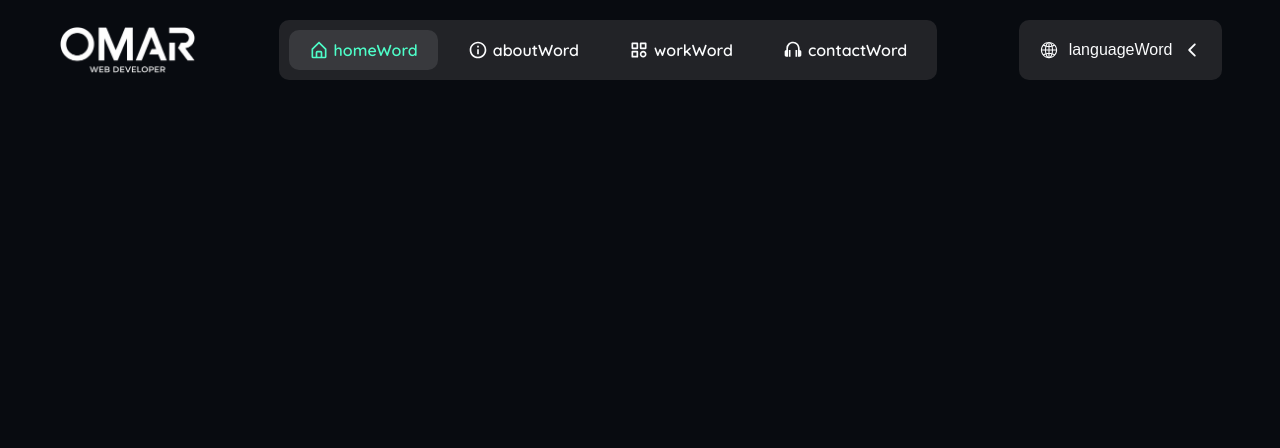
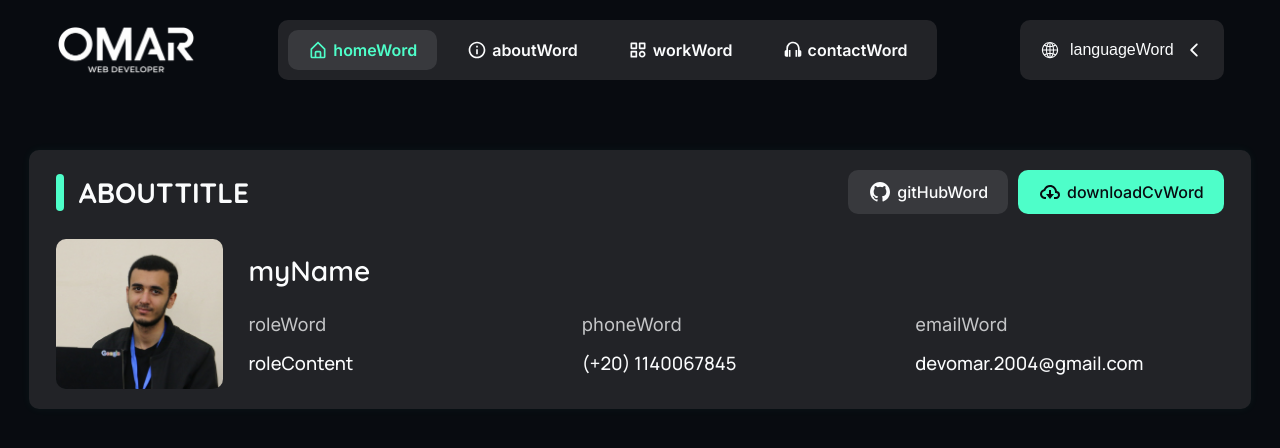
Before and after one commit to Dev-Omar-Kh/Portfolio, a React (Vite) app: page / in a window 1280 px wide. Shown: the top 448 px of the page. Built offline with nearby package versions, Linux system fonts and the light colour scheme.

Commit message:
Add Main Section

```diff
--- a/src/Components/Header/header.module.css
+++ b/src/Components/Header/header.module.css
@@ -1,12 +1,18 @@
 .container{
 
+    position: sticky;
+    top: 0;
+    left: 0;
     width: 100%;
+    padding: 20px 2.25%;
     display: flex;
     flex-wrap: wrap;
     align-items: center;
     justify-content: space-between;
     gap: 25px;
-    font-family: "Quicksand", serif;
+    font-family: "Inter", serif;
+    background-color: var(--black-color);
+    z-index: 100;
 
 }
 
@@ -103,7 +109,7 @@
 .nav{
 
     padding: 10px;
-    font-family: "Quicksand", serif;
+    font-family: "Inter", serif;
     border-radius: 10px;;
     background-color: var(--light-black-color);
 
@@ -258,8 +264,7 @@
         position: fixed;
         padding: 20px 4.5%;
         left: 0;
-        /* top: 89px; */
-        top: 79px;
+        top: 80px;
         width: 100%;
         height: calc(100vh - 90px);
         border-radius: 0;
@@ -273,7 +278,7 @@
 
     .display_nav{
 
-        top: 89px;
+        top: 90px;
         opacity: 1;
         visibility: visible;
 
--- /dev/null
+++ b/src/Components/Title/Title.jsx
@@ -0,0 +1,47 @@
+import React, { useEffect, useRef, useState } from 'react';
+import PropTypes from 'prop-types';
+
+import titleCSS from './title.module.css';
+import { useTranslation } from 'react-i18next';
+
+export default function Title({title}) {
+
+    const {i18n} = useTranslation();
+
+    // ====== count-element-height ====== //
+
+    const titleRef = useRef(null);
+    const [lineHeight, setLineHeight] = useState(0);
+
+    useEffect(() => {
+
+        const handleResize = () => {
+
+            setLineHeight(titleRef.current?.clientHeight || 0);
+
+        };
+
+        window.addEventListener('resize', handleResize);
+        handleResize();
+
+        return () => window.removeEventListener('resize', handleResize);
+
+    }, [title, i18n.language]);
+
+    return <React.Fragment>
+
+        <div className={titleCSS.container}>
+
+            <span style={{height: lineHeight}} className={titleCSS.line}></span>
+
+            <h3 ref={titleRef}>{title}</h3>
+
+        </div>
+
+    </React.Fragment>
+
+}
+
+Title.propTypes = {
+    title: PropTypes.string.isRequired,
+};
--- /dev/null
+++ b/src/Components/Title/title.module.css
@@ -0,0 +1,29 @@
+.container{
+
+    height: fit-content;
+    display: flex;
+    align-items: center;
+    gap: 15px;
+
+}
+
+.container .line{
+
+    display: inline-block;
+    width: 7.5px;
+    border-radius: 20px;
+    background-color: var(--light-green-color);
+
+}
+
+.container h3{
+
+    padding: 2.5px 0px;
+    font-size: 1.75rem;
+    font-weight: 700;
+    /* letter-spacing: 1.5px; */
+    text-transform: uppercase;
+    color: var(--white-color);
+    font-family: "Quicksand", serif;
+
+}
--- a/src/Components/Translation-Button/TrBtn.jsx
+++ b/src/Components/Translation-Button/TrBtn.jsx
@@ -95,7 +95,7 @@ export default function TrBtn() {
                         <span>{t('arabicWord')}</span>
                     </li>
                     <li className={i18n.language === 'en' ? trBtnCSS.tr_list_li_active : ''} onClick={() => changeLanguage('en')}>
-                        <Flag code="us" />
+                        <Flag code="gb" />
                         <span>{t('englishWord')}</span>
                     </li>
 
--- a/src/Components/Translation-Button/tr_btn.module.css
+++ b/src/Components/Translation-Button/tr_btn.module.css
@@ -52,6 +52,7 @@
     padding: 10px;
     border-radius: 10px;;
     background-color: var(--light-black-color);
+    box-shadow: 0px 0px 10px rgba(78, 254, 201, 0.05);
     overflow: hidden;
 
 }
--- /dev/null
+++ b/src/Pages/Main/Main.jsx
@@ -0,0 +1,84 @@
+import React from 'react';
+import Title from '../../Components/Title/Title';
+import { useTranslation } from 'react-i18next';
+import { BiCloudDownload, BiLogoGithub } from 'react-icons/bi';
+
+import mainCSS from './main.module.css';
+
+import myImg from '../../assets/Images/my_img.jpg';
+
+export default function Main() {
+
+    const {t, i18n} = useTranslation();
+
+    // ====== main-info-data ====== //
+
+    const infoData = [
+
+        {id:1, title: t('roleWord'), content: t('roleContent')},
+        {id:2, title: t('phoneWord'), content: "(+20) 1140067845"},
+        {id:3, title: t('emailWord'), content: "devomar.2004@gmail.com"},
+
+    ];
+
+    return <React.Fragment>
+
+        <main className={`parents_cont ${mainCSS.container}`}>
+
+            <div className={mainCSS.title_cont}>
+
+                <Title title={t('aboutTitle')} />
+
+                <div className={mainCSS.main_btns}>
+
+                    <a className={mainCSS.git_hub_link} href="https://github.com/Dev-Omar-Kh" target='_blank'>
+                        <BiLogoGithub />
+                        <p>{t('gitHubWord')}</p>
+                    </a>
+
+                    <a
+                        className={mainCSS.cv_link}
+                        href="https://drive.google.com/uc?export=download&id=1SAgA-kOxe7Co1jYdOS81SQdKqUDWw8Jc"
+                    >
+                        <BiCloudDownload />
+                        <p>{t('downloadCvWord')}</p>
+                    </a>
+
+                </div>
+
+            </div>
+
+            <div className={mainCSS.my_info}>
+
+                <div className={mainCSS.my_img}>
+                    <img src={myImg} alt="Omar Khaled PFP" />
+                </div>
+
+                <div className={mainCSS.my_data}>
+
+                    <h3 className={mainCSS.my_name}>{t('myName')}</h3>
+
+                    <div className={mainCSS.my_main_info}>
+
+                        {infoData.map(info => <div key={info.id} className={mainCSS.info_card}>
+
+                            <h4>{info.title}</h4>
+
+                            <p
+                                dir={info.id !== 1 ? (i18n.language == 'ar' ? 'ltr' : '') : ''}
+                                style={info.id !== 1 ? (i18n.language === 'ar' ? {textAlign: 'end'} : {}): {}}
+                            >{info.content}</p>
+
+                        </div>)}
+
+                    </div>
+
+                </div>
+
+            </div>
+
+        </main>
+
+    </React.Fragment>
+
+}
--- /dev/null
+++ b/src/Pages/Main/main.module.css
@@ -0,0 +1,223 @@
+.container{
+
+    display: flex;
+    flex-direction: column;
+    gap: 25px;
+
+}
+
+.title_cont{
+
+    display: flex;
+    flex-wrap: wrap;
+    align-items: center;
+    justify-content: space-between;
+    gap: 25px;
+
+}
+
+.main_btns{
+
+    display: flex;
+    flex-wrap: wrap;
+    align-items: center;
+    gap: 10px;
+
+}
+
+.main_btns a{
+
+    padding: 10px 20px;
+    display: flex;
+    align-items: center;
+    justify-content: center;
+    gap: 5px;
+    font-size: 1rem;
+    font-weight: 500;
+    font-family: "Inter", serif;
+    border-radius: 10px;
+
+}
+
+.main_btns a svg{
+
+    font-size: 1.5rem;
+
+}
+
+.git_hub_link{
+
+    color: var(--white-color);
+    background-color: var(--dark-gray-color);
+
+}
+
+.cv_link{
+
+    color: var(--black-color);
+    background-color: var(--light-green-color);
+
+}
+
+.my_info{
+
+    width: 100%;
+    display: flex;
+    align-items: center;
+    gap: 25px;
+
+}
+
+.my_img{
+
+    width: 200px;
+    height: 150px;
+    border-radius: 10px;
+    overflow: hidden;
+
+}
+
+.my_img img{
+
+    width: 100%;
+    height: 100%;
+    object-fit: cover;
+    pointer-events: none;
+
+}
+
+.my_data{
+
+    width: 100%;
+    display: flex;
+    flex-direction: column;
+    gap: 25px;
+
+}
+
+.my_name{
+
+    font-size: 1.75rem;
+    font-weight: 600;
+    color: var(--white-color);
+    font-family: "Quicksand", serif;
+
+}
+
+.my_main_info{
+
+    display: flex;
+    flex-wrap: wrap;
+    align-items: center;
+    gap: 25px;
+
+}
+
+.info_card{
+
+    width: fit-content;
+    min-width: calc((100% / 3) -  (25px - (25px / 3)));
+    display: flex;
+    flex-direction: column;
+    gap: 15px;
+    /* background-color: rgba(0, 255, 255, 0.268); */
+
+}
+
+.info_card h4{
+
+    font-size: 1.15rem;
+    font-weight: 400;
+    color: var(--white-color);
+    font-family: "Inter", serif;
+    opacity: 0.75;
+
+}
+
+.info_card p{
+
+    font-size: 1.15rem;
+    font-weight: 500;
+    color: var(--white-color);
+    font-family: "Manrope", serif;
+
+}
+
+/* ====== responsive-style ====== */
+
+@media only screen and (max-width: 1010px) {
+
+    .info_card{
+
+        min-width: fit-content;
+
+    }
+
+}
+
+@media only screen and (max-width: 870px){
+
+    .my_info{
+
+        flex-direction: column;
+        align-items: start;
+
+    }
+
+}
+
+@media only screen and (max-width: 670px){
+
+    .main_btns{
+
+        width: 100%;
+
+    }
+
+    .main_btns a{
+
+        padding: 10px;
+
+    }
+
+    .git_hub_link{
+
+        width: 40%;
+
+    }
+
+    .cv_link{
+
+        width: calc(60% - 10px);
+
+    }
+
+    .info_card{
+
+        min-width: calc(50% - 12.5px);
+
+    }
+
+}
+
+@media only screen and (max-width: 430px){
+
+    .my_info{
+
+        align-items: center;
+
+    }
+
+    .my_name{
+
+        text-align: center;
+
+    }
+
+    .info_card{
+
+        min-width: 100%;
+
+    }
+
+}
--- /dev/null
+++ b/src/Pages/Page.jsx
@@ -0,0 +1,12 @@
+import React from 'react'
+import Main from './Main/Main'
+
+export default function Page() {
+
+    return <React.Fragment>
+
+        <Main />
+
+    </React.Fragment>
+
+}
--- a/src/index.css
+++ b/src/index.css
@@ -1,5 +1,7 @@
+@import url('https://fonts.googleapis.com/css2?family=Manrope:wght@200..800&display=swap');
 @import url('https://fonts.googleapis.com/css2?family=Quicksand:wght@300..700&display=swap');
 @import url('https://fonts.googleapis.com/css2?family=Vazirmatn:wght@100..900&display=swap');
+@import url('https://fonts.googleapis.com/css2?family=Inter:ital,opsz,wght@0,14..32,100..900;1,14..32,100..900&display=swap');
 
 *{
 
@@ -20,7 +22,6 @@
     --light-green-color: #4EFEC9;
 
     --vanilla-color: #D9DF99;
-
     --white-color: #FBFCFD;
 
 }
@@ -35,7 +36,8 @@ html[lang="ar"] {
 body{
 
     width: 100%;
-    padding: 20px 4.5%;
+    padding: 0 2.25%;
+    padding-bottom: 50px !important;
     background-color: var(--black-color);
 
 }
@@ -71,3 +73,32 @@ a{
     color: var(--light-green-color) !important;
 
 }
+
+.parents_cont{
+
+    width: 100%;
+    margin-top: 50px;
+    padding: 20px 2.25%;
+    border-radius: 10px;
+    background-color: var(--light-black-color);
+    box-shadow: 0px 0px 10px rgba(78, 254, 201, 0.05);
+
+}
+
+/* ====== responsive-style ====== */
+
+@media only screen and (max-width: 600px){
+
+    body{
+
+        padding: 0px 10px;
+
+    }
+
+    .parents_cont{
+
+        padding: 20px 10px;
+
+    }
+
+}
```
Also changed, not shown: src/App.jsx (+6 -1 lines), src/Utils/Locales/ar.json (+15 -1 lines), src/Utils/Locales/en.json (+15 -1 lines), src/assets/Images/logo-icon.png (deleted), src/assets/Images/my_img.jpg (added).
